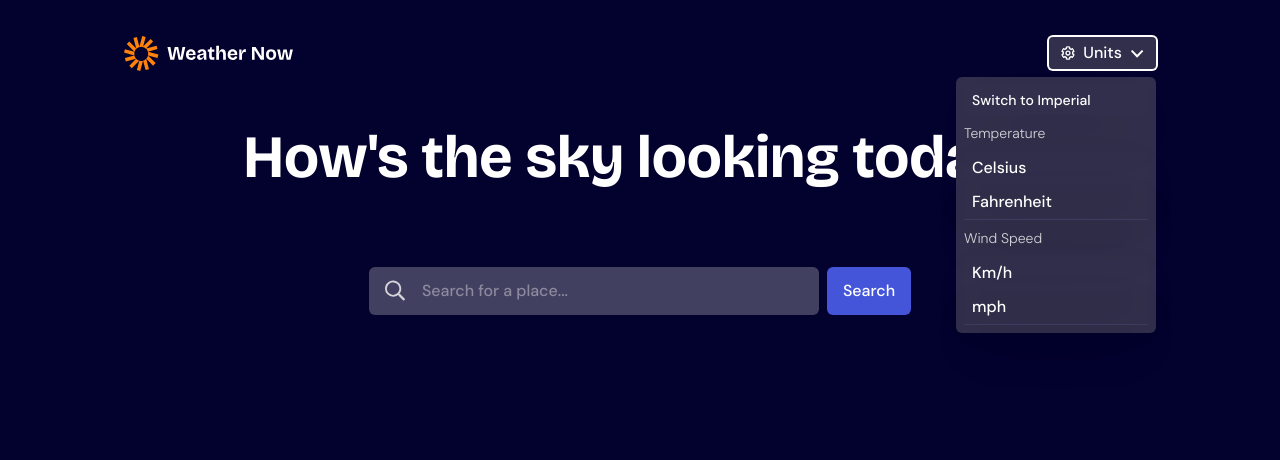
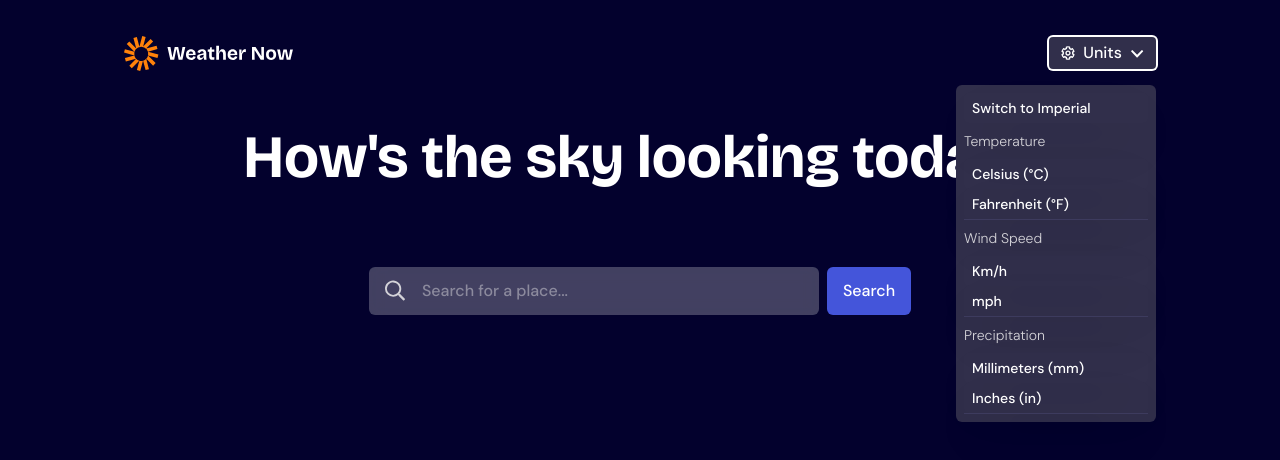
Before and after one commit to Bensaxxy/Weather-app, a Next.js app: page / in a window 1280 px wide. Both pictures are taken after a click on the button "Units". Shown: the top 460 px of the page. Built offline with nearby package versions, Linux system fonts and the light colour scheme.

Commit message:
feat: add toggle logic for Units modal

```diff
--- a/app/components/navbar/Units.tsx
+++ b/app/components/navbar/Units.tsx
@@ -1,12 +1,20 @@
-import React from "react";
+"use client";
+import React, { useState } from "react";
 import Image from "next/image";
 import UnitsModal from "@/app/modal/UnitsModal";
 
 const Units = () => {
+  const [isOpen, setIsOpen] = useState(false);
+
+  // I use this to flip the state every time the button is clicked
+  const toggleModal = () => {
+    setIsOpen((prev) => !prev);
+  };
   return (
     <div>
       <div className=" relative">
         <button
+          onClick={toggleModal}
           type="button"
           className=" flex gap-2 items-center cursor-pointer bg-neutral-700 py-1 px-3 rounded focus:ring-2 focus:ring-neutral-0 outline-none"
         >
@@ -24,9 +32,12 @@ const Units = () => {
             alt="unit-icon"
           />
         </button>
-        <div className="absolute right-0">
-          <UnitsModal />
-        </div>
+
+        {isOpen && (
+          <div className="absolute right-0 mt-2 z-50">
+            <UnitsModal />
+          </div>
+        )}
       </div>
     </div>
   );
--- a/app/modal/UnitsModal.tsx
+++ b/app/modal/UnitsModal.tsx
@@ -11,27 +11,41 @@ const UnitsModal = () => {
 
         {/* Temperature */}
         <div>
-          <p className=" text-sm md:text-md my-2 font-[300] text-neutral-200">
+          <p className=" text-sm my-2 font-[300] text-neutral-200">
             Temperature
           </p>
           <div className=" cursor-pointer hover:bg-neutral-300/10 py-[5px] px-2 rounded-md shadow-2xl ">
-            <h1>Celsius</h1>
+            <h1 className=" text-sm md:text-md">Celsius (&deg;C)</h1>
           </div>
           <div className=" cursor-pointer hover:bg-neutral-300/10 py-[5px] px-2 rounded-md shadow-2xl ">
-            <h1>Fahrenheit</h1>
+            <h1 className=" text-sm md:text-md">Fahrenheit (&deg;F)</h1>
           </div>
           <hr className=" border-neutral-600" />
         </div>
+
         {/* Wind Speed */}
         <div>
-          <p className=" text-sm md:text-md my-2 font-[300] text-neutral-200">
+          <p className=" text-sm my-2 font-[300] text-neutral-200">
             Wind Speed
           </p>
           <div className=" cursor-pointer hover:bg-neutral-300/10 py-[5px] px-2 rounded-md shadow-2xl ">
-            <h1>Km/h</h1>
+            <h1 className=" text-sm md:text-md">Km/h</h1>
           </div>
           <div className=" cursor-pointer hover:bg-neutral-300/10 py-[5px] px-2 rounded-md shadow-2xl ">
-            <h1>mph</h1>
+            <h1 className=" text-sm md:text-md">mph</h1>
+          </div>
+          <hr className=" border-neutral-600" />
+        </div>
+        {/* Precipitation*/}
+        <div>
+          <p className=" text-sm my-2 font-[300] text-neutral-200">
+            Precipitation
+          </p>
+          <div className=" cursor-pointer hover:bg-neutral-300/10 py-[5px] px-2 rounded-md shadow-2xl ">
+            <h1 className=" text-sm md:text-md">Millimeters (mm)</h1>
+          </div>
+          <div className=" cursor-pointer hover:bg-neutral-300/10 py-[5px] px-2 rounded-md shadow-2xl ">
+            <h1 className=" text-sm md:text-md">Inches (in)</h1>
           </div>
           <hr className=" border-neutral-600" />
         </div>
```
